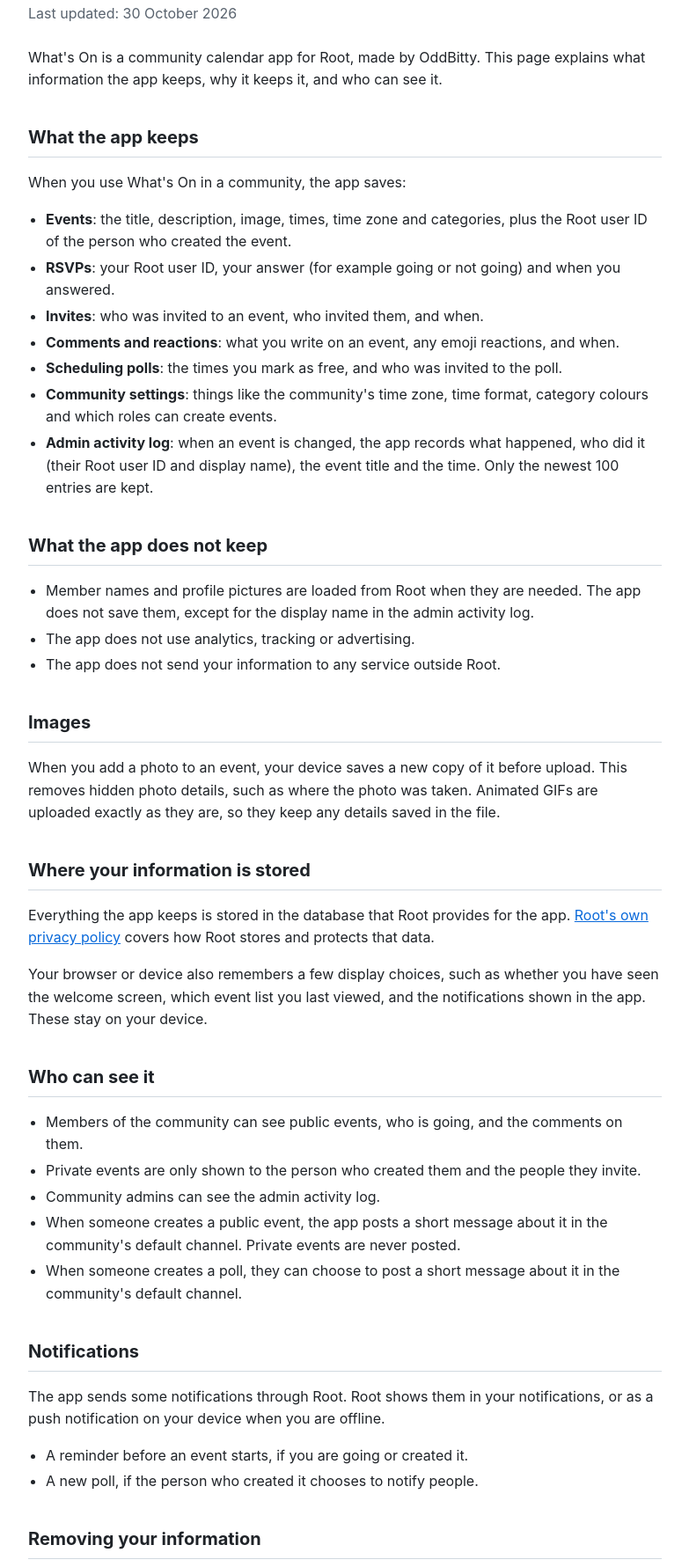
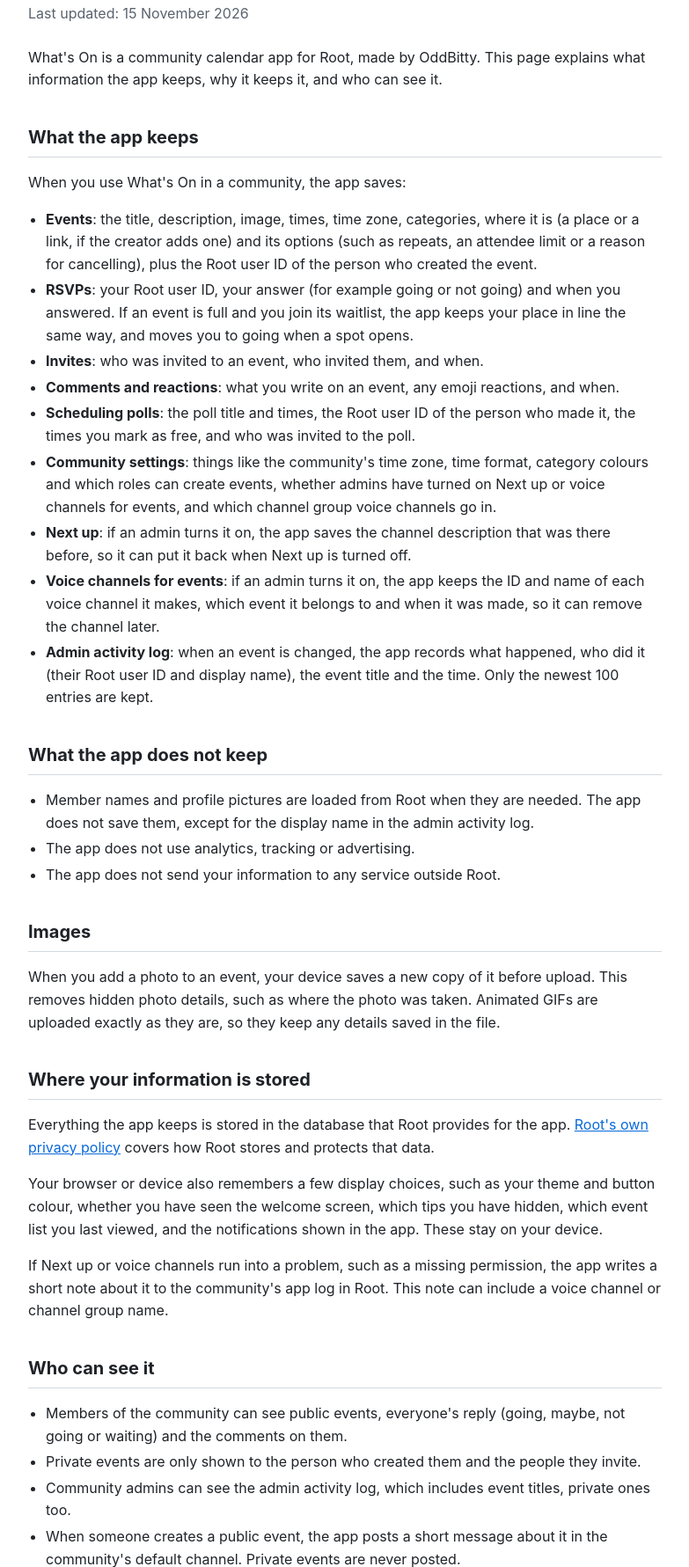
Before and after one commit to OddBitty/whatson-privacy, a plain HTML site: page index.html in a window 1280 px wide. Shown: the part 100-1881 px from the top of the page at 88% size, without its empty margins (248-1031 px from the left). Drawn offline with Linux system fonts and the light colour scheme.

Commit message:
Add Where, waitlist, Next up and voice channels; fonts no longer load from Google

```diff
--- a/index.html
+++ b/index.html
@@ -39,19 +39,21 @@
 <body>
 <main>
   <h1>What's On Privacy Policy</h1>
-  <p class="updated">Last updated: 30 October 2026</p>
+  <p class="updated">Last updated: 15 November 2026</p>
 
   <p>What's On is a community calendar app for Root, made by OddBitty. This page explains what information the app keeps, why it keeps it, and who can see it.</p>
 
   <h2>What the app keeps</h2>
   <p>When you use What's On in a community, the app saves:</p>
   <ul>
-    <li><strong>Events</strong>: the title, description, image, times, time zone and categories, plus the Root user ID of the person who created the event.</li>
-    <li><strong>RSVPs</strong>: your Root user ID, your answer (for example going or not going) and when you answered.</li>
+    <li><strong>Events</strong>: the title, description, image, times, time zone, categories, where it is (a place or a link, if the creator adds one) and its options (such as repeats, an attendee limit or a reason for cancelling), plus the Root user ID of the person who created the event.</li>
+    <li><strong>RSVPs</strong>: your Root user ID, your answer (for example going or not going) and when you answered. If an event is full and you join its waitlist, the app keeps your place in line the same way, and moves you to going when a spot opens.</li>
     <li><strong>Invites</strong>: who was invited to an event, who invited them, and when.</li>
     <li><strong>Comments and reactions</strong>: what you write on an event, any emoji reactions, and when.</li>
-    <li><strong>Scheduling polls</strong>: the times you mark as free, and who was invited to the poll.</li>
-    <li><strong>Community settings</strong>: things like the community's time zone, time format, category colours and which roles can create events.</li>
+    <li><strong>Scheduling polls</strong>: the poll title and times, the Root user ID of the person who made it, the times you mark as free, and who was invited to the poll.</li>
+    <li><strong>Community settings</strong>: things like the community's time zone, time format, category colours and which roles can create events, whether admins have turned on Next up or voice channels for events, and which channel group voice channels go in.</li>
+    <li><strong>Next up</strong>: if an admin turns it on, the app saves the channel description that was there before, so it can put it back when Next up is turned off.</li>
+    <li><strong>Voice channels for events</strong>: if an admin turns it on, the app keeps the ID and name of each voice channel it makes, which event it belongs to and when it was made, so it can remove the channel later.</li>
     <li><strong>Admin activity log</strong>: when an event is changed, the app records what happened, who did it (their Root user ID and display name), the event title and the time. Only the newest 100 entries are kept.</li>
   </ul>
 
@@ -67,15 +69,18 @@
 
   <h2>Where your information is stored</h2>
   <p>Everything the app keeps is stored in the database that Root provides for the app. <a href="https://www.rootapp.com/privacy-policy">Root's own privacy policy</a> covers how Root stores and protects that data.</p>
-  <p>Your browser or device also remembers a few display choices, such as whether you have seen the welcome screen, which event list you last viewed, and the notifications shown in the app. These stay on your device.</p>
+  <p>Your browser or device also remembers a few display choices, such as your theme and button colour, whether you have seen the welcome screen, which tips you have hidden, which event list you last viewed, and the notifications shown in the app. These stay on your device.</p>
+  <p>If Next up or voice channels run into a problem, such as a missing permission, the app writes a short note about it to the community's app log in Root. This note can include a voice channel or channel group name.</p>
 
   <h2>Who can see it</h2>
   <ul>
-    <li>Members of the community can see public events, who is going, and the comments on them.</li>
+    <li>Members of the community can see public events, everyone's reply (going, maybe, not going or waiting) and the comments on them.</li>
     <li>Private events are only shown to the person who created them and the people they invite.</li>
-    <li>Community admins can see the admin activity log.</li>
+    <li>Community admins can see the admin activity log, which includes event titles, private ones too.</li>
     <li>When someone creates a public event, the app posts a short message about it in the community's default channel. Private events are never posted.</li>
     <li>When someone creates a poll, they can choose to post a short message about it in the community's default channel.</li>
+    <li>If an admin turns on Next up, the app writes the next public event (or one happening now) into the What's On channel's description: its title, when it starts and how many are going. Private events and people's names are never shown there.</li>
+    <li>If an admin turns on voice channels for events, an admin can add a voice channel to a public event. It is named after the event and appears in the community from a day before it until an hour after it ends. Private events never get one.</li>
   </ul>
 
   <h2>Notifications</h2>
@@ -83,13 +88,15 @@
   <ul>
     <li>A reminder before an event starts, if you are going or created it.</li>
     <li>A new poll, if the person who created it chooses to notify people.</li>
+    <li>Getting a spot on a full event from its waitlist. The app moves you to going and lets you know.</li>
   </ul>
 
   <h2>Removing your information</h2>
   <ul>
-    <li>You can change your RSVP until the event ends.</li>
+    <li>You can change your RSVP, or leave a waitlist, until the event ends.</li>
     <li>You can delete your own comments. Admins can delete comments too.</li>
     <li>When an event is deleted, its RSVPs, invites and comments are deleted with it.</li>
+    <li>Voice channels the app made are removed an hour after the event ends, or sooner if the event is cancelled or deleted.</li>
     <li>Community admins can clear the admin activity log.</li>
   </ul>
   <p>If you would like to know what the app holds about you, or ask us to remove it, email us at the address below.</p>
```
